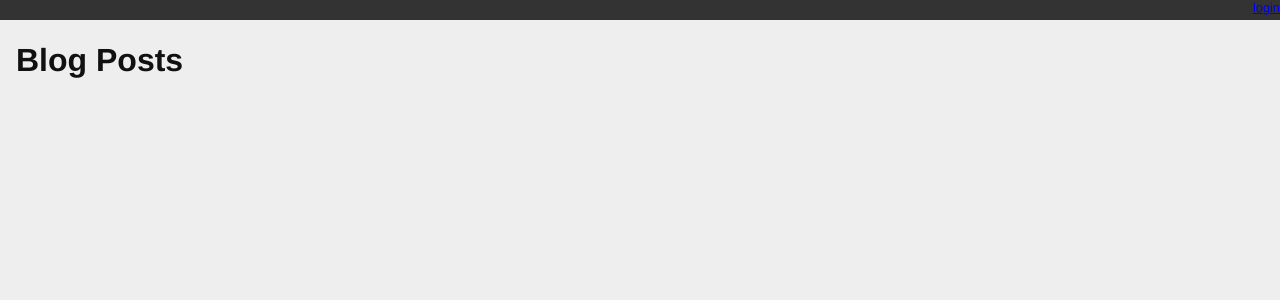
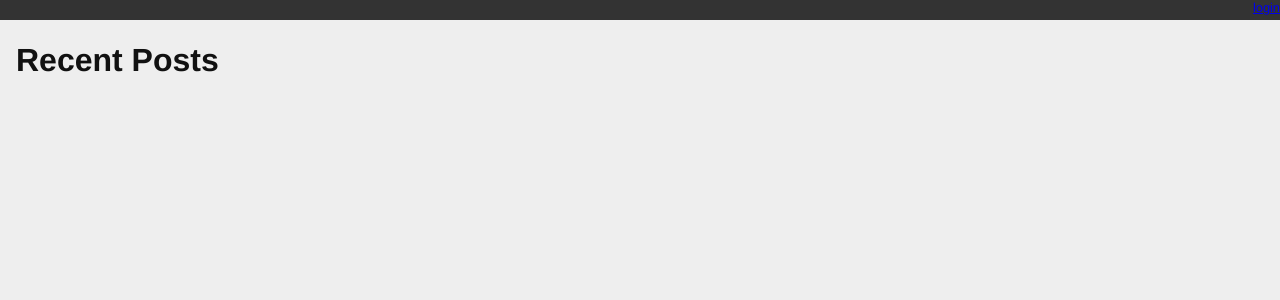
Before and after one commit to kellyros12/django-blog, a Django app: page / in a window 1280 px wide. Shown: the top 300 px of the page. Run offline with Django 3.2, Linux system fonts and the light colour scheme; data that the repository does not hold is empty.

Commit message:
Changed the title back

```diff
--- a/blogging/templates/blogging/list.html
+++ b/blogging/templates/blogging/list.html
@@ -1,5 +1,5 @@
 {% extends "base.html" %}{% block content %}
-  <h1>Blog Posts</h1>
+  <h1>Recent Posts</h1>
   {% comment %} here is where the query happens {% endcomment %}
   {% for post in post_list %}
   <div class="post">
--- a/blogging/tests.py
+++ b/blogging/tests.py
@@ -54,7 +54,7 @@ class FrontEndTestCase(TestCase):
         resp = self.client.get("/")
         # the content of the rendered response is always a bytestring
         resp_text = resp.content.decode(resp.charset)
-        self.assertTrue("Blog Posts" in resp_text)
+        self.assertTrue("Recent Posts" in resp_text)
         for count in range(1, 11):
             title = "Post %d Title" % count
             if count < 6:
```
